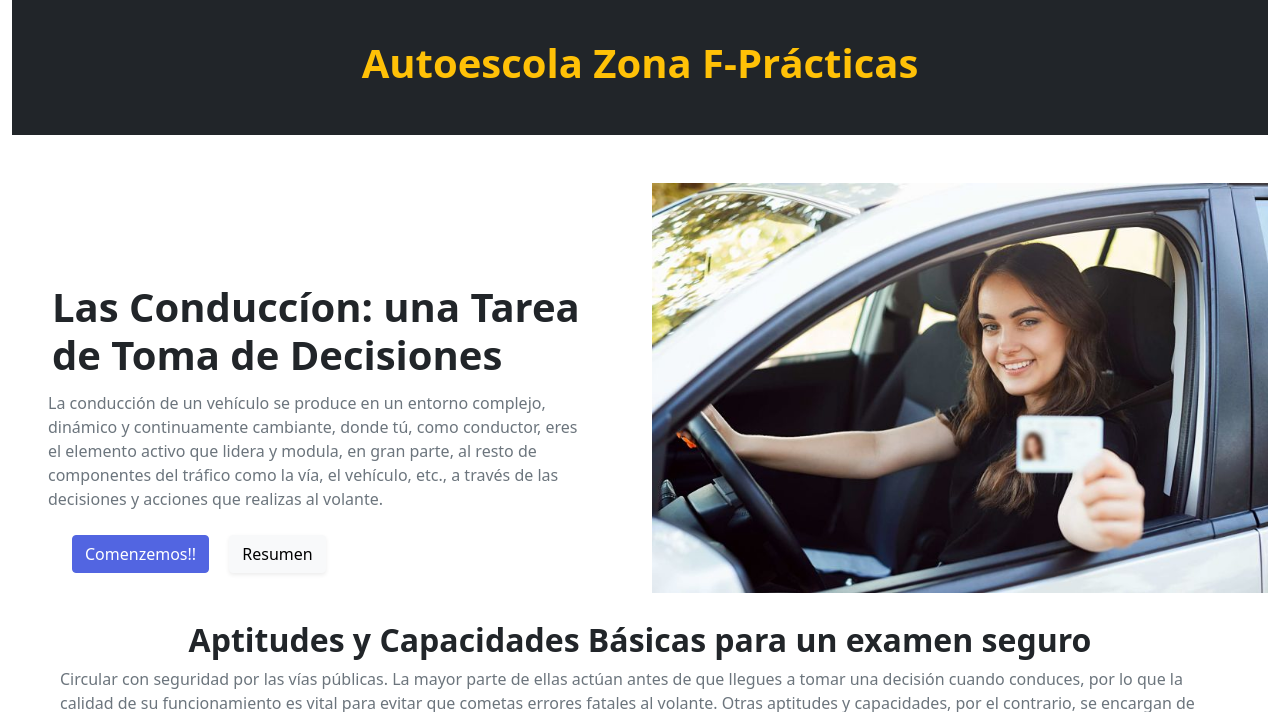
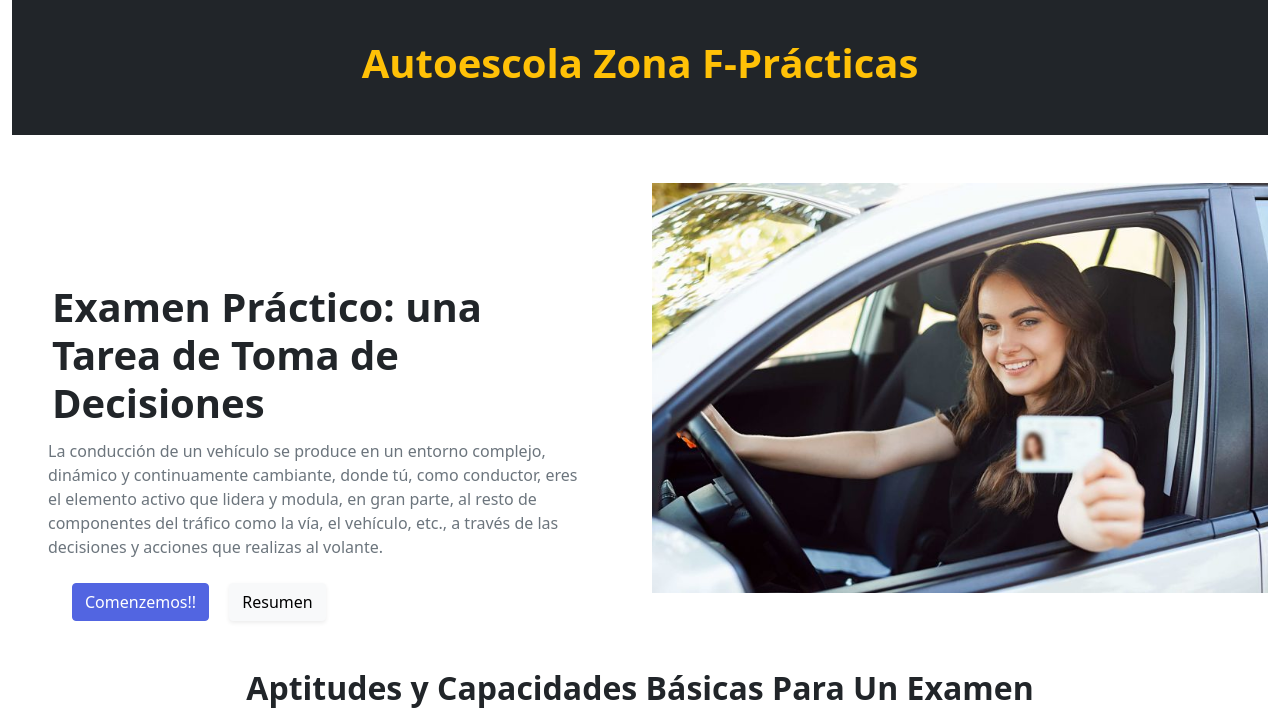
Before and after one commit to idilien/ProyectZonaF, a website: page WebZonaF/index.html in a window 1280 px wide. Shown: the part 103-815 px from the top of the page. Drawn offline with nearby package versions, Linux system fonts and the light colour scheme.

Commit message:
modificacion0312

```diff
--- a/WebZonaF/index.html
+++ b/WebZonaF/index.html
@@ -4,7 +4,7 @@
     <meta charset="UTF-8">
     <meta http-equiv="X-UA-Compatible" content="IE=edge">
     <meta name="viewport" content="width=device-width, initial-scale=1.0">
-    <title>ZonaF-Practicas</title>
+    <title>ZonaF/Practicas</title>
     <link rel="icon" href="Imagenes/logoZonaF.png">
 
     <link rel="stylesheet" href="sass\custom.css">
@@ -54,7 +54,7 @@
              </div>
             <div class="col-12 col-md-6   p-5 mt-5">
                <div class=" p-1 ">
-                  <h1 class="fw-bolder ">Las Conduccíon: una Tarea de Toma de Decisiones</h1>
+                  <h1 class="fw-bolder ">Examen Práctico: una Tarea de Toma de Decisiones</h1>
                </div>
                <div class="">
               <p class="text-muted fs-6">La conducción de un vehículo se produce en un entorno complejo, dinámico y
@@ -69,7 +69,7 @@
          </div>
         </div>
             <div class="col-12 ">
-              <h2 class="fw-bolder text-center">Aptitudes y Capacidades Básicas para un examen seguro</h2>
+              <h2 class="fw-bolder text-center">Aptitudes y Capacidades Básicas Para Un Examen</h2>
               <div class="px-5">
               <p class="text-muted fs-6">Circular con
                 seguridad por las vías públicas. La mayor parte de ellas actúan antes de que llegues a tomar una decisión cuando
```
